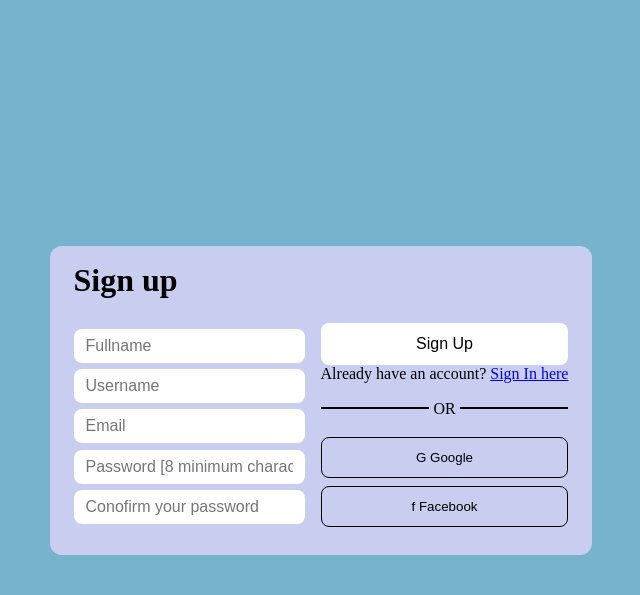
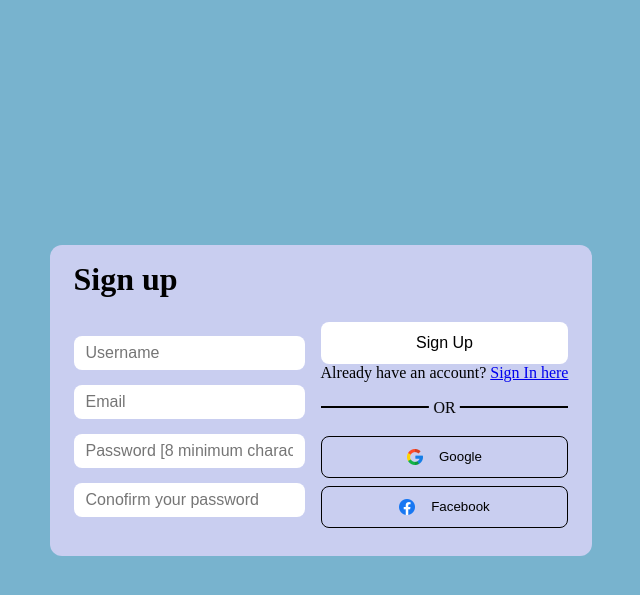
Before and after one commit to RyannKim327/WS101-Ecommerce, a Django app: page /user/reg/ in a window 1280 px wide. Shown: the top 595 px of the page, without its empty margins (319-959 px from the left). Run offline with Django 5.2, Linux system fonts and the light colour scheme; some libraries are stand-ins or nearby versions.

Commit message:
11-25-24 18:02

```diff
--- a/products/admin.py
+++ b/products/admin.py
@@ -3,3 +3,4 @@ from .models import *
 
 # Register your models here.
 admin.site.register(Product)
+admin.site.register(Order)
--- a/products/models.py
+++ b/products/models.py
@@ -14,7 +14,7 @@ class Product(models.Model):
     def __str__(self):
         return f"{self.productName} - {self.productDescription}"
 
-class Orders(models.Model):
+class Order(models.Model):
     orderID = models.AutoField(primary_key=True, unique=True)
     productID = models.CharField(max_length=1000, null=False)
     userInfo = models.CharField(max_length=25, null=True)
--- a/static/css/forms.css
+++ b/static/css/forms.css
@@ -22,11 +22,11 @@ body {
       flex-direction: column;
       background-color: var(--main-frame);
       padding: 1rem;
-      border-radius: .75rem;
+      border-radius: 0.75rem;
 
       > .title {
         text-align: left;
-        padding-left: .5rem;
+        padding-left: 0.5rem;
         padding-bottom: 1rem;
       }
 
@@ -36,19 +36,19 @@ body {
         > div {
           display: flex;
           flex-direction: column;
-          padding: .5rem;
+          padding: 0.5rem;
           justify-content: space-evenly;
 
           > .input {
             display: flex;
             padding: 0.25rem 0.5rem;
-            border-radius: .5rem;
+            border-radius: 0.5rem;
             width: 100%;
             justify-content: space-between;
             background-color: white;
 
             > input {
-              padding: .25rem;
+              padding: 0.25rem;
               background-color: transparent;
               font-size: 1rem;
             }
@@ -57,41 +57,51 @@ body {
         > .login {
           justify-content: flex-start;
           > .input {
-            margin: .25rem 0;
+            margin: 0.25rem 0;
           }
         }
         > .media-sites {
           > div {
-
             > .sign-button {
               width: 100%;
               background-color: white;
               color: black;
-              padding: .75rem .25rem;
-              border-radius: .5rem;
+              padding: 0.75rem 0.25rem;
+              border-radius: 0.5rem;
               font-size: 1rem;
             }
           }
 
           > .button-platform {
+            display: flex;
+            flex-direction: row;
+            align-items: center;
+            justify-content: center;
             border: 1px black solid;
             background-color: transparent;
-            padding: .75rem;
-            border-radius: .5rem;
-            margin: .25rem 0;
+            padding: 0.75rem;
+            border-radius: 0.5rem;
+            margin: 0.25rem 0;
+
+            > img {
+              height: 1rem;
+            }
+            > span {
+              padding-left: 1rem;
+            }
           }
 
           > .or-separator {
             border-top: 2px black solid;
             text-align: center;
-            margin: 1.5rem 0 ;
+            margin: 1.5rem 0;
 
-            > span{
+            > span {
               background-color: var(--main-frame);
               backdrop-filter: blur(40px);
               position: absolute;
               transform: translate(-50%, -50%);
-              padding: 0 .25rem;
+              padding: 0 0.25rem;
             }
           }
         }
--- a/users/templates/login.html
+++ b/users/templates/login.html
@@ -34,10 +34,12 @@
               <span>OR</span>
             </p>
             <button class="button-platform">
-              G Google
+              <img src="{% static 'assets/icons/google.png' %}">
+              <span>Google</span>
             </button>
             <button class="button-platform">
-              f Facebook
+              <img src="{% static 'assets/icons/facebook.png' %}">
+              <span>Facebook</span>
             </button>
           </div>
         </div>
--- a/users/templates/reg.html
+++ b/users/templates/reg.html
@@ -18,9 +18,9 @@
         {% endif %}
         <div>
           <div>
-            <span class="input">
-              <input type="text" name="fullname" placeholder="Fullname" id="fullname" required>
-            </span>
+            <!-- <span class="input"> -->
+            <!--   <input type="text" name="fullname" placeholder="Fullname" id="fullname" required> -->
+            <!-- </span> -->
             <span class="input">
               <input type="text" name="username" placeholder="Username" id="username" required>
             </span>
@@ -43,10 +43,12 @@
               <span>OR</span>
             </p>
             <button class="button-platform">
-              G Google
+              <img src="{% static 'assets/icons/google.png' %}">
+              <span>Google</span>
             </button>
             <button class="button-platform">
-              f Facebook
+              <img src="{% static 'assets/icons/facebook.png' %}">
+              <span>Facebook</span>
             </button>
           </div>
         </div>
```
Also changed, not shown: static/css/addtocart.css (+12 -8 lines), db.sqlite3, products/migrations/0006_rename_orders_order.py (added), static/assets/icons/facebook.png (added), static/assets/icons/google.png (added).
